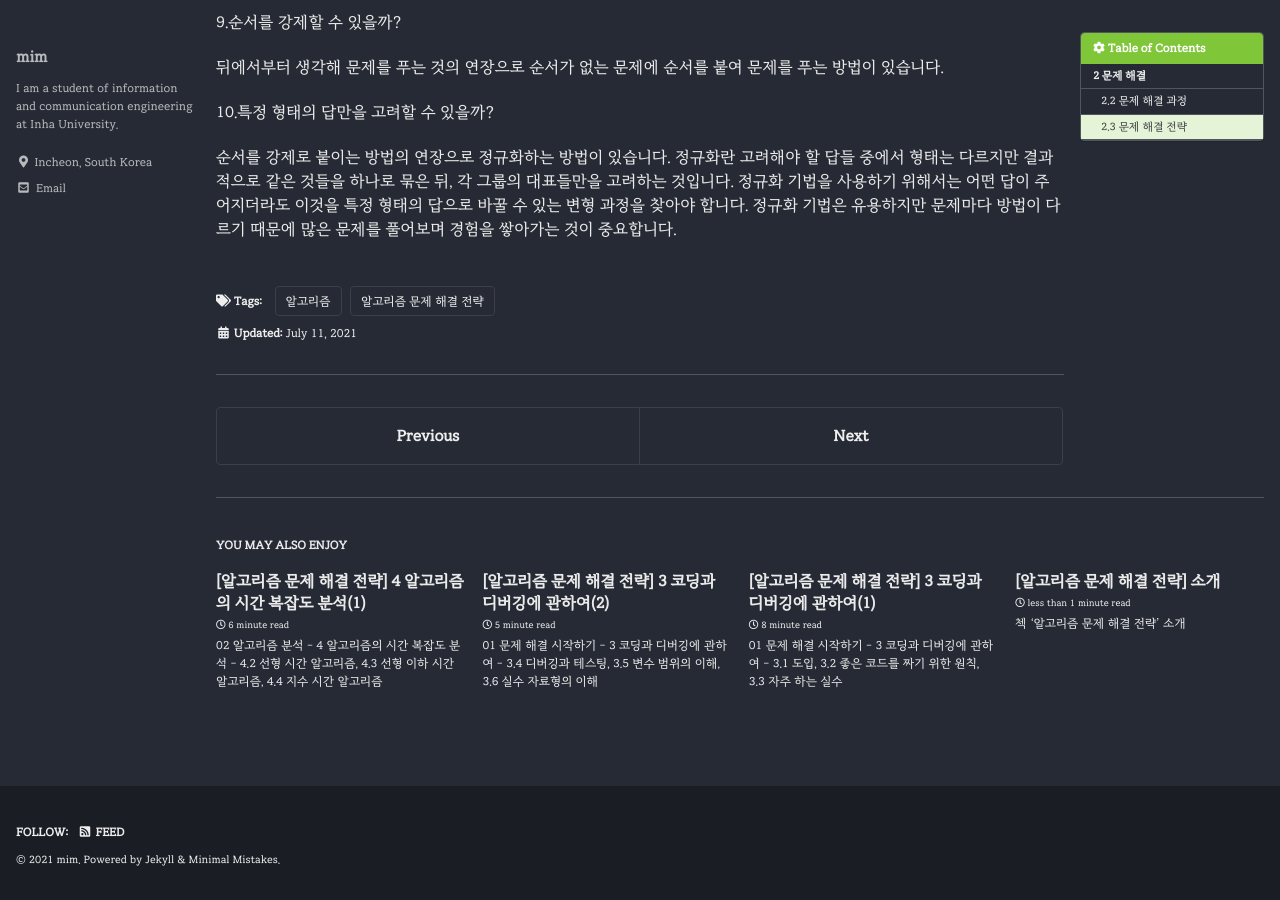
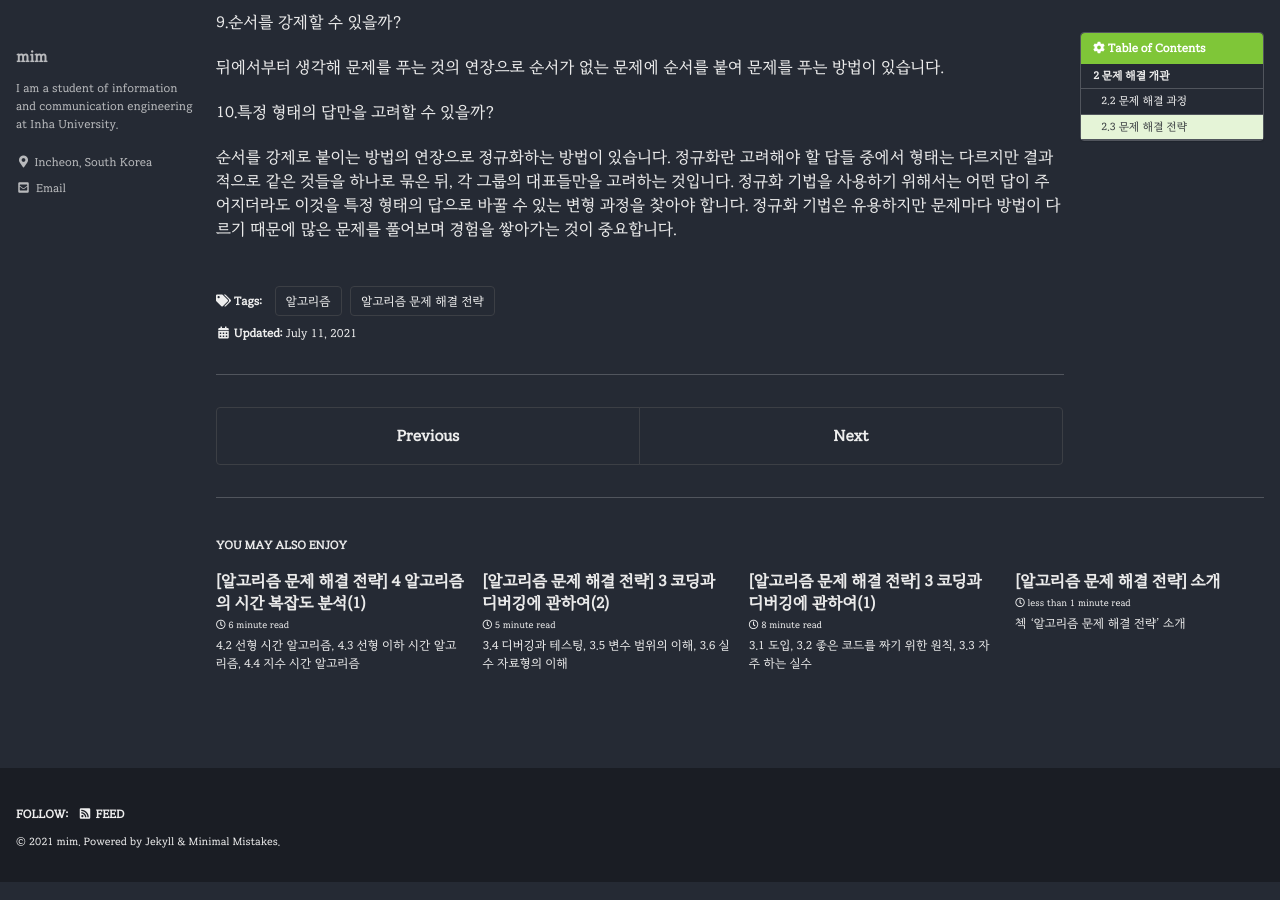
Before and after one commit to ChoMinkyung/chominkyung.github.io, a Jekyll site: the page built from _posts/algorithmic_problem_solving_strategies/2021-07-11-algorithmicProblemSolvingStrategies_01_2.md, in a window 1280 px wide and 900 px high, scrolled down 3148 px. Built offline with Jekyll 4.4.1, drawn with Linux system fonts in a browser that asks for light colours; cached includes are drawn as plain includes; some web fonts are replaced.

Commit message:
모든 게시물 excerpt 수정

```diff
--- a/_posts/algorithmic_problem_solving_strategies/2021-07-11-algorithmicProblemSolvingStrategies_01_2.md
+++ b/_posts/algorithmic_problem_solving_strategies/2021-07-11-algorithmicProblemSolvingStrategies_01_2.md
@@ -6,7 +6,7 @@ toc_sticky: true
 
 layout:
 title: "[알고리즘 문제 해결 전략] 2 문제 해결 개관"
-excerpt: "01 문제 해결 시작하기 - 2 문제 해결 개관"
+excerpt: "2.2 문제 해결 과정, 2.3 문제 해결 전략"
 date: 2021-07-11
 last_modified_at: 2021-07-11
 categories:
@@ -100,7 +100,7 @@ share: false
 
 <div style="text-align: right"> 01 문제 해결 시작하기 </div>
 
-## 2 문제 해결
+## 2 문제 해결 개관
 
 ### 2.2 문제 해결 과정
 
--- a/_posts/algorithmic_problem_solving_strategies/2021-07-18-algorithmicProblemSolvingStrategies_01_3(1).md
+++ b/_posts/algorithmic_problem_solving_strategies/2021-07-18-algorithmicProblemSolvingStrategies_01_3(1).md
@@ -6,7 +6,7 @@ toc_sticky: true
 
 layout:
 title: "[알고리즘 문제 해결 전략] 3 코딩과 디버깅에 관하여(1)"
-excerpt: "01 문제 해결 시작하기 - 3 코딩과 디버깅에 관하여 - 3.1 도입, 3.2 좋은 코드를 짜기 위한 원칙, 3.3 자주 하는 실수"
+excerpt: "3.1 도입, 3.2 좋은 코드를 짜기 위한 원칙, 3.3 자주 하는 실수"
 date: 2021-07-18
 last_modified_at: 2021-07-25
 categories:
--- a/_posts/algorithmic_problem_solving_strategies/2021-08-01-algorithmicProblemSolvingStrategies_01_3(2).md
+++ b/_posts/algorithmic_problem_solving_strategies/2021-08-01-algorithmicProblemSolvingStrategies_01_3(2).md
@@ -6,7 +6,7 @@ toc_sticky: true
 
 layout:
 title: "[알고리즘 문제 해결 전략] 3 코딩과 디버깅에 관하여(2)"
-excerpt: "01 문제 해결 시작하기 - 3 코딩과 디버깅에 관하여 - 3.4 디버깅과 테스팅, 3.5 변수 범위의 이해, 3.6 실수 자료형의 이해"
+excerpt: "3.4 디버깅과 테스팅, 3.5 변수 범위의 이해, 3.6 실수 자료형의 이해"
 date: 2021-08-01
 last_modified_at: 2021-08-01
 categories:
--- a/_posts/algorithmic_problem_solving_strategies/2021-08-08-algorithmicProblemSolvingStrategies_02_4(1).md
+++ b/_posts/algorithmic_problem_solving_strategies/2021-08-08-algorithmicProblemSolvingStrategies_02_4(1).md
@@ -6,7 +6,7 @@ toc_sticky: true
 
 layout:
 title: "[알고리즘 문제 해결 전략] 4 알고리즘의 시간 복잡도 분석(1)"
-excerpt: "02 알고리즘 분석 - 4 알고리즘의 시간 복잡도 분석 - 4.2 선형 시간 알고리즘, 4.3 선형 이하 시간 알고리즘, 4.4 지수 시간 알고리즘"
+excerpt: "4.2 선형 시간 알고리즘, 4.3 선형 이하 시간 알고리즘, 4.4 지수 시간 알고리즘"
 date: 2021-08-08
 last_modified_at: 2021-08-08
 categories:
```
